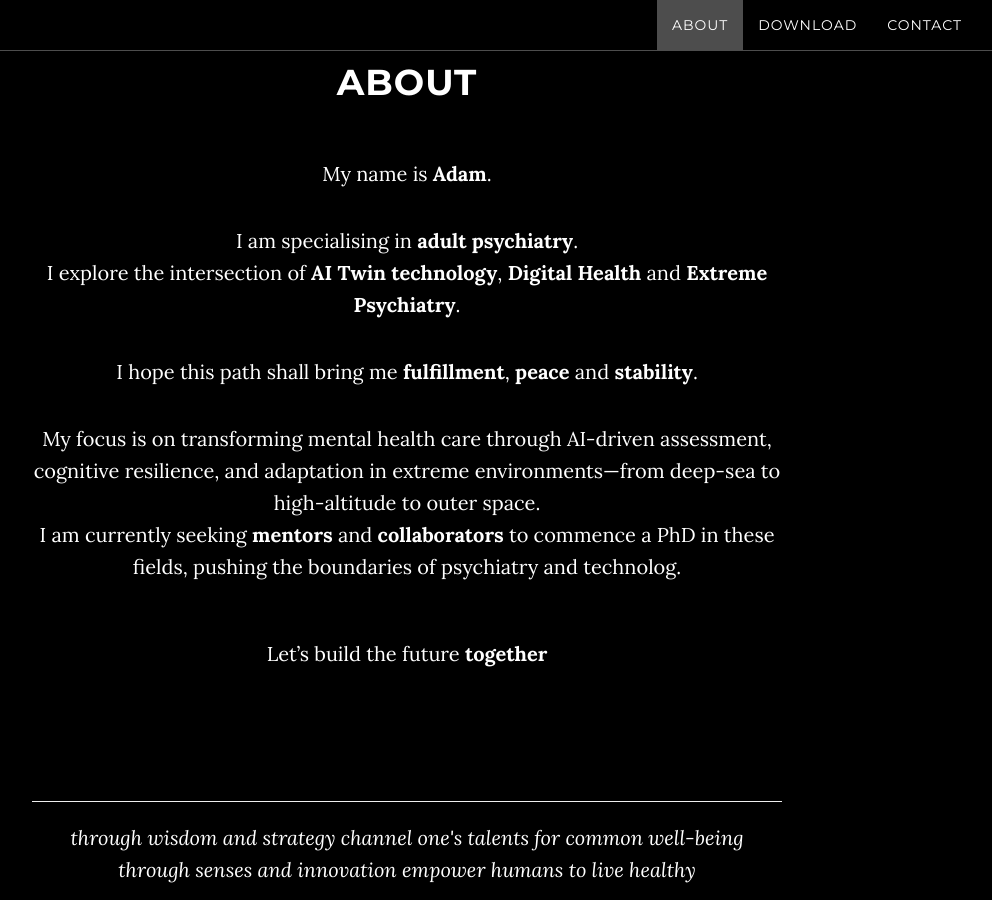
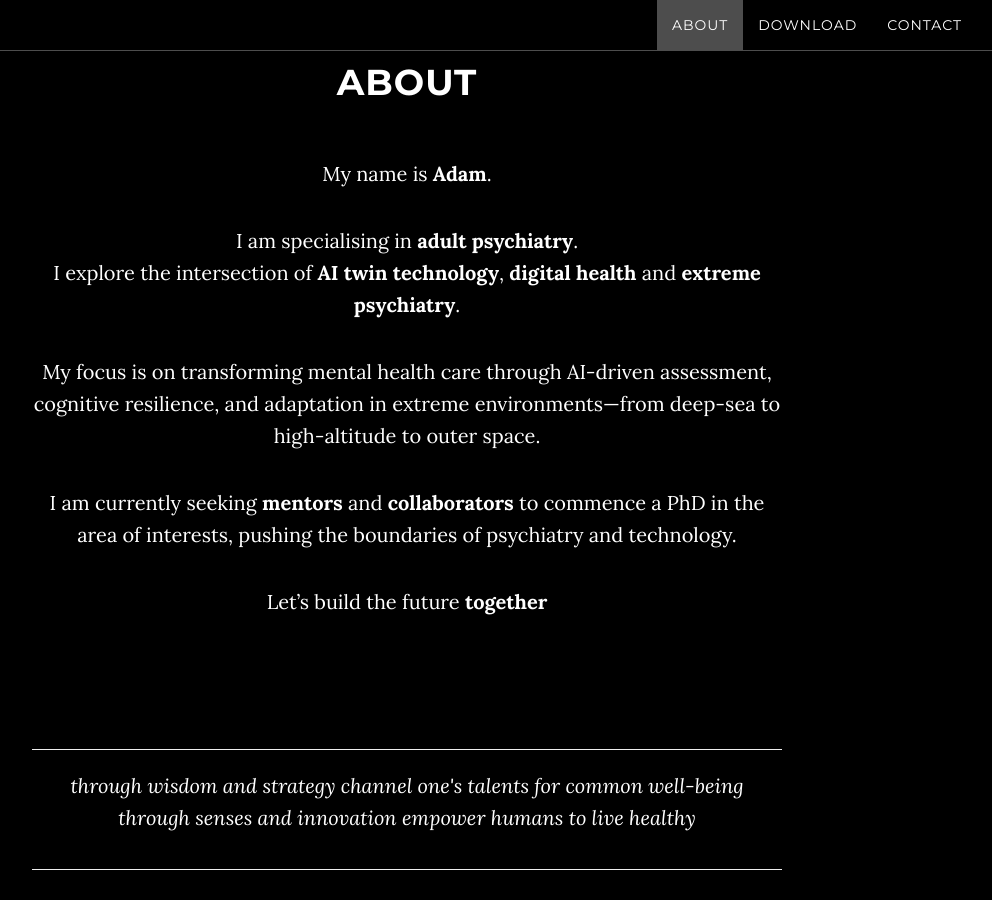
Before and after one commit to kozload/kozload.github.io, a Jekyll site: the page built from index.html, in a window 1280 px wide and 900 px high, scrolled down 1037 px. Shown: the whole window, without its empty margins (233-1225 px from the left). Built offline with Jekyll 4.4.1, drawn with Linux system fonts in a browser that asks for light colours.

Commit message:
Update about.html

```diff
--- a/_includes/about.html
+++ b/_includes/about.html
@@ -5,10 +5,9 @@
                 <h1>About</h1>
                 <br>
                 <p>My name is <b>Adam</b>.
-                <p>I am specialising in <b>adult psychiatry</b>.<br>I explore the intersection of <b>AI Twin technology</b>, <b>Digital Health</b> and <b>Extreme Psychiatry</b>.</p>
-                <p>I hope this path shall bring me <b>fulfillment</b>, <b>peace</b> and <b>stability</b>.
-                <p>My focus is on transforming mental health care through AI-driven assessment, cognitive resilience, and adaptation in extreme environments—from deep-sea to high-altitude to outer space.<br>I am currently seeking <b>mentors</b> and <b>collaborators</b> to commence a PhD in these fields, pushing the boundaries of psychiatry and technolog.</p>
-                <br>
+                <p>I am specialising in <b>adult psychiatry</b>.<br>I explore the intersection of <b>AI twin technology</b>, <b>digital health</b> and <b>extreme psychiatry</b>.</p>
+                <p>My focus is on transforming mental health care through AI-driven assessment, cognitive resilience, and adaptation in extreme environments—from deep-sea to high-altitude to outer space.</p>
+                <p>I am currently seeking <b>mentors</b> and <b>collaborators</b> to commence a PhD in the area of interests, pushing the boundaries of psychiatry and technology.</p>
                 <p>Let’s build the future <b>together</b>
                     <br>
                     <br>
```
